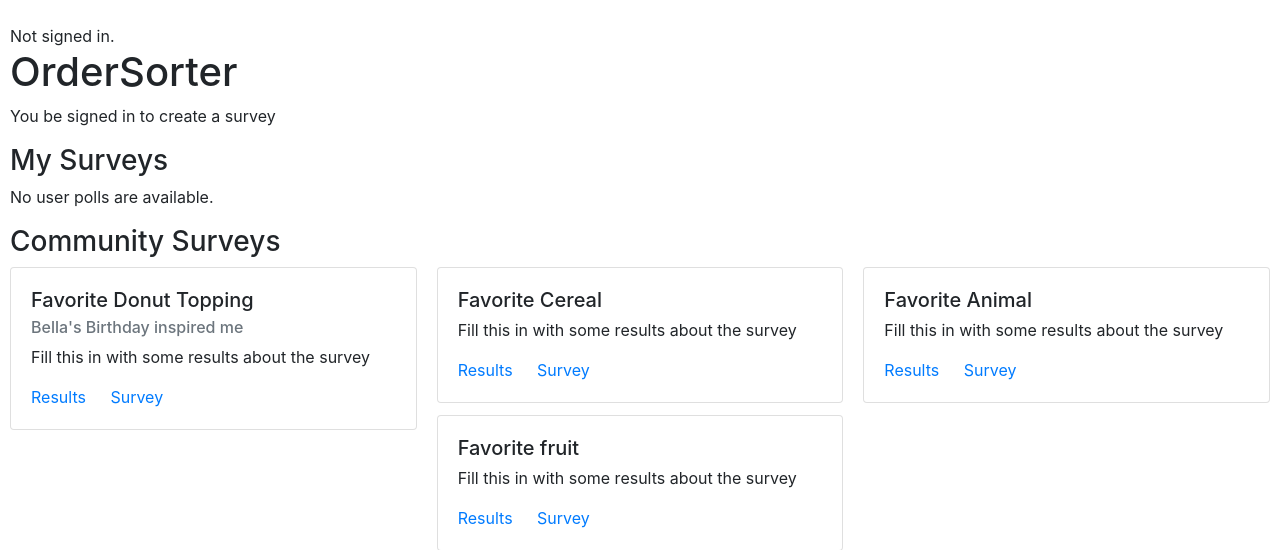
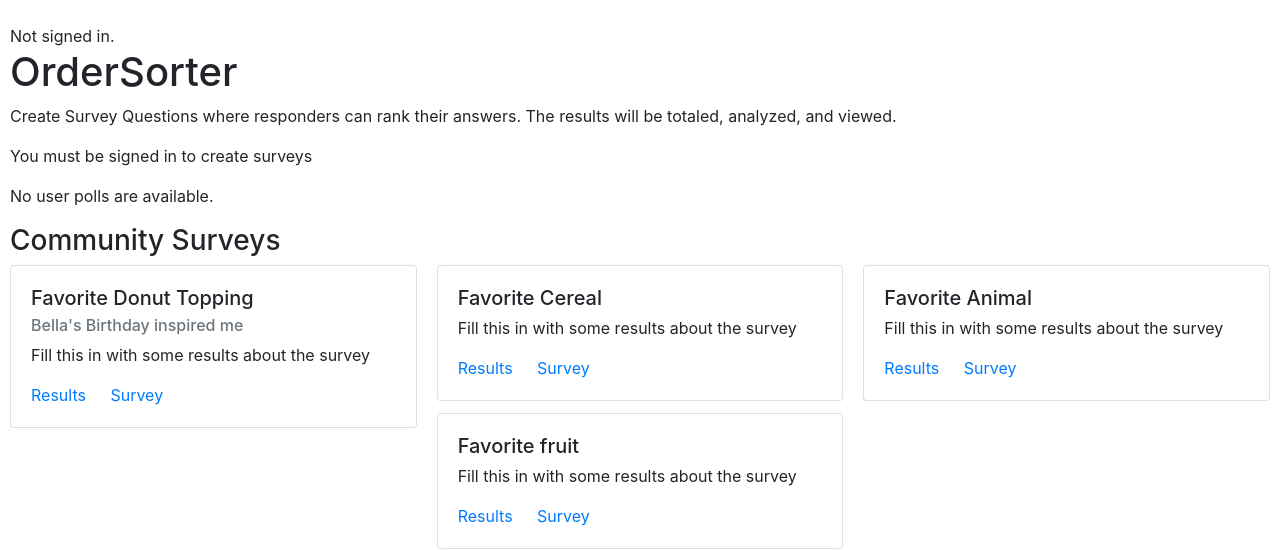
Before and after one commit to cwalter50/cwalterbuilds, a Django app: page /ordersorter/ in a window 1280 px wide. Shown: the part 85-635 px from the top of the page. Run offline with Django 3.2, Linux system fonts and the light colour scheme; data comes from the database, SQL or seed files in the repository; both versions use the stored data as it was after the commit; some libraries are stand-ins or nearby versions.

Commit message:
Fixed bug with ordersorter

```diff
--- a/cwalterbuilds/settings.py
+++ b/cwalterbuilds/settings.py
@@ -25,7 +25,7 @@ BASE_DIR = Path(__file__).resolve().parent.parent
 # See https://docs.djangoproject.com/en/3.2/howto/deployment/checklist/
 
 # SECURITY WARNING: keep the secret key used in production secret!
-SECRET_KEY = 'django-insecure-r*t6z2u@1z7_k3oo+h-mw()e=x48nq563i5pp0(m-m!@sxgsbc'
+# SECRET_KEY = 'django-insecure-r*t6z2u@1z7_k3oo+h-mw()e=x48nq563i5pp0(m-m!@sxgsbc'
 
 
 # SECURITY WARNING: don't run with debug turned on in production!
--- a/ordersorter/templates/ordersorter/index.html
+++ b/ordersorter/templates/ordersorter/index.html
@@ -3,23 +3,25 @@
 
 {% block body %}
 <h1>OrderSorter</h1>
+<div>
+    <p>Create Survey Questions where responders can rank their answers. The results will be totaled, analyzed, and viewed.</p>
+</div>
+
 
 {% if user.is_authenticated %}
-
-
+<div>
+    <h3>My Surveys</h3>
+</div>
 <div>
     <a href="{% url 'ordersorter:create' %}" class="btn btn-primary">Create New Survey</a>
 </div>
 {% else %}
 <div>
-    <p>You be signed in to create a survey</p>
+    <p>You must be signed in to create surveys</p>
 </div>
 
 {% endif %}
 
-<div>
-    <h3>My Surveys</h3>
-</div>
 <ul class="list-group">
     {% if user_questions %}
         <div class="card-columns">
@@ -46,6 +48,7 @@
 <div>
     <h3>Community Surveys</h3>
 </div>
+
 <ul class="list-group">
     {% if questions %}
         <div class="card-columns">
--- a/ordersorter/views.py
+++ b/ordersorter/views.py
@@ -7,8 +7,6 @@ from django.http import HttpResponse, HttpResponseRedirect
 from django.core import serializers
 
 # Create your views here.
-
-
 
 def index(request):
     questions = Question.objects.all
```
Also changed, not shown: db.sqlite3.
